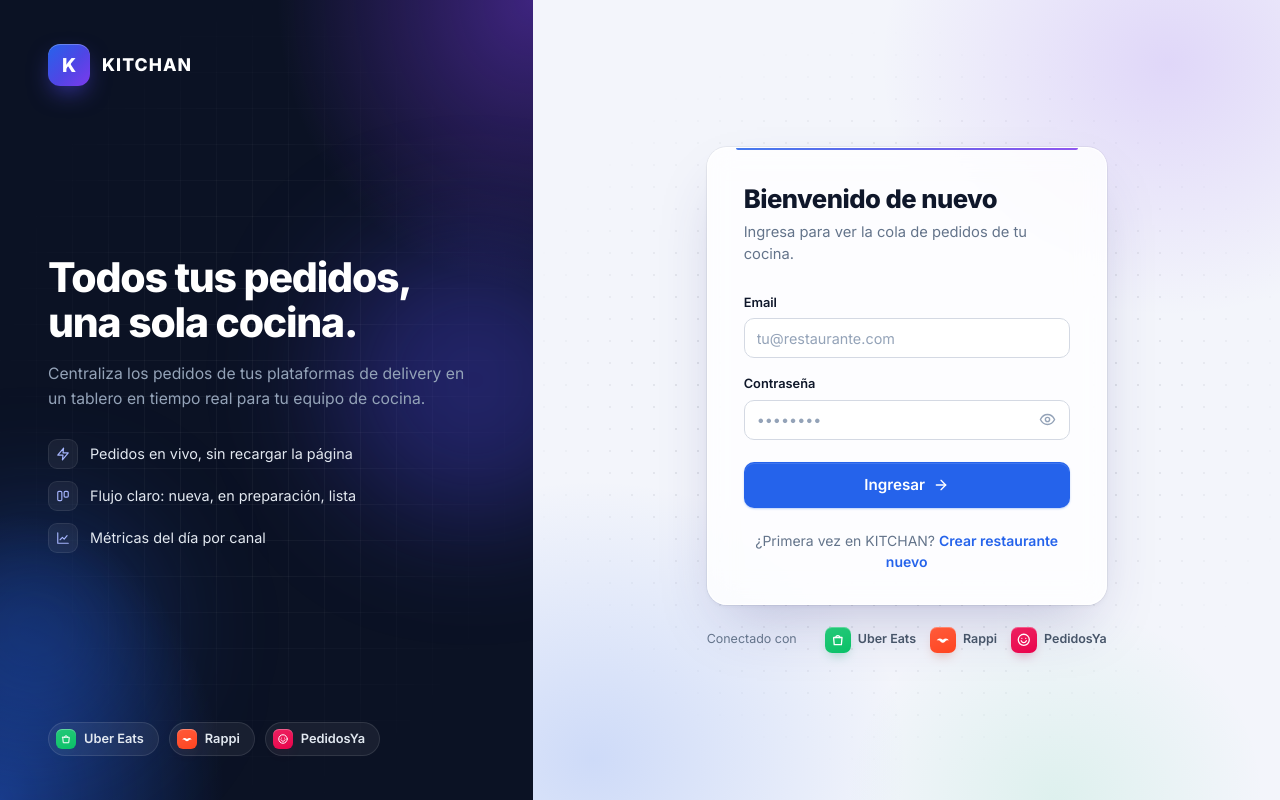
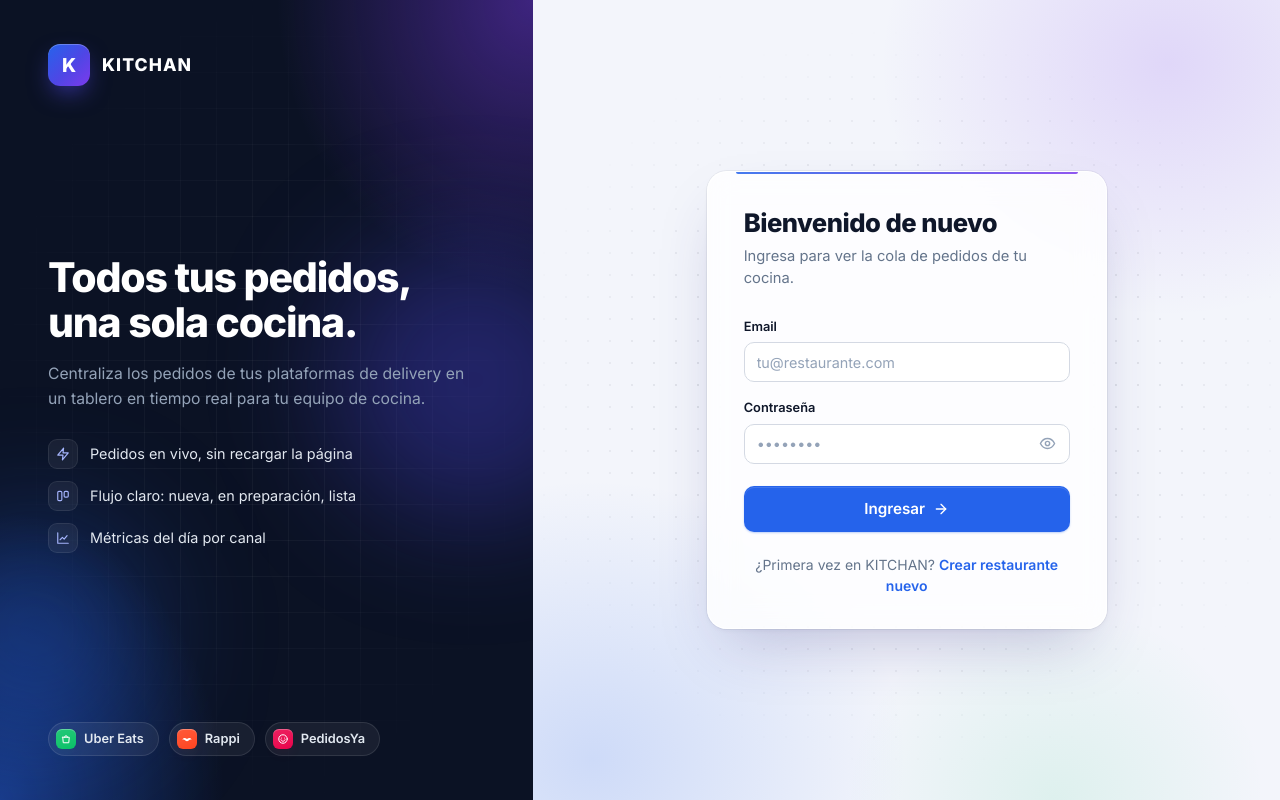
Before and after one commit to Isaaidk/KITCHAN, a React (Vite) app in the folder frontend/: page /login in a window 1280 px wide. Built offline with nearby package versions, Linux system fonts and the light colour scheme; no server answers.

Commit message:
fix(frontend): quitar logos de canales del lado derecho del login

```diff
--- a/frontend/src/features/auth/AuthLayout.tsx
+++ b/frontend/src/features/auth/AuthLayout.tsx
@@ -64,18 +64,6 @@
         <div className={styles.tarjeta} style={{ maxWidth: ancho }}>
           {children}
         </div>
-
-        <div className={styles.pie} style={{ maxWidth: ancho }}>
-          <span className={styles.pieTexto}>Conectado con</span>
-          <div className={styles.pieLogos}>
-            {CANALES.map((c) => (
-              <span key={c.clave} className={styles.pieLogo} title={c.nombre}>
-                <CanalLogo canal={c.clave} color={c.color} nombre={c.nombre} size={26} />
-                {c.nombre}
-              </span>
-            ))}
-          </div>
-        </div>
       </main>
     </div>
   );
--- a/frontend/src/features/auth/LoginPage.module.css
+++ b/frontend/src/features/auth/LoginPage.module.css
@@ -230,36 +230,6 @@
   opacity: 0.85;
 }
 
-.pie {
-  position: relative;
-  width: 100%;
-  display: flex;
-  align-items: center;
-  justify-content: space-between;
-  gap: 12px;
-  flex-wrap: wrap;
-  animation: kt-fade-up 600ms var(--ease-out) 300ms both;
-}
-
-.pieTexto {
-  font-size: 0.78rem;
-  color: var(--color-text-muted);
-}
-
-.pieLogos {
-  display: flex;
-  gap: 14px;
-  flex-wrap: wrap;
-}
-
-.pieLogo {
-  display: inline-flex;
-  align-items: center;
-  gap: 7px;
-  font-size: 0.78rem;
-  font-weight: 600;
-  color: #475569;
-}
 
 .logoMovil {
   display: none;
```
